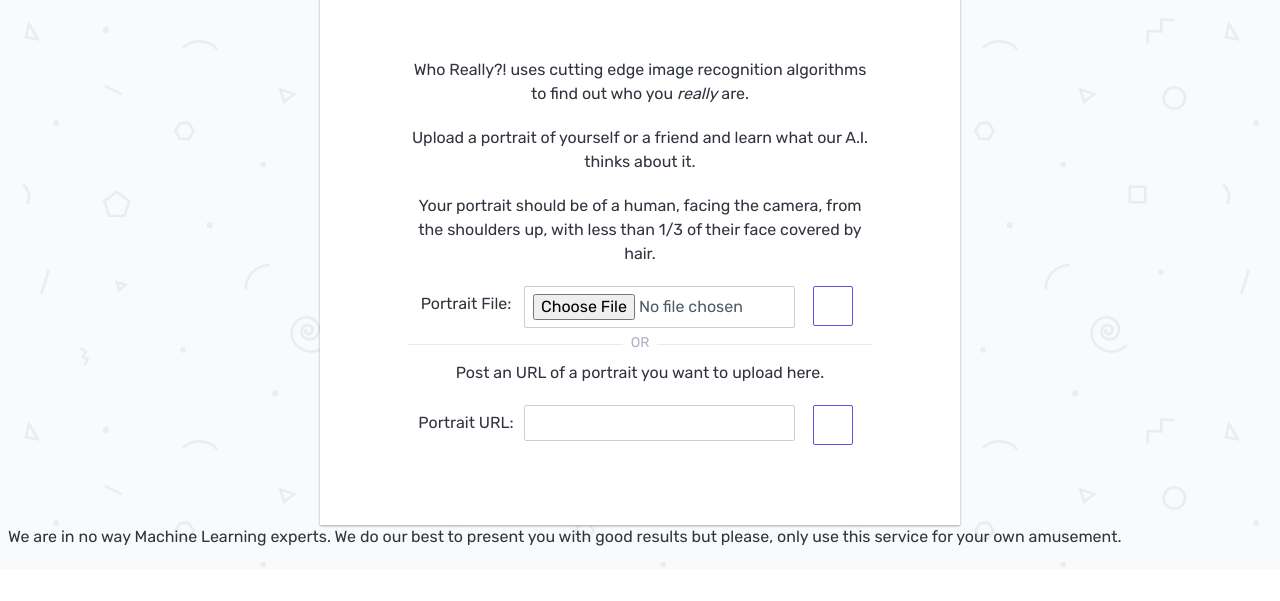
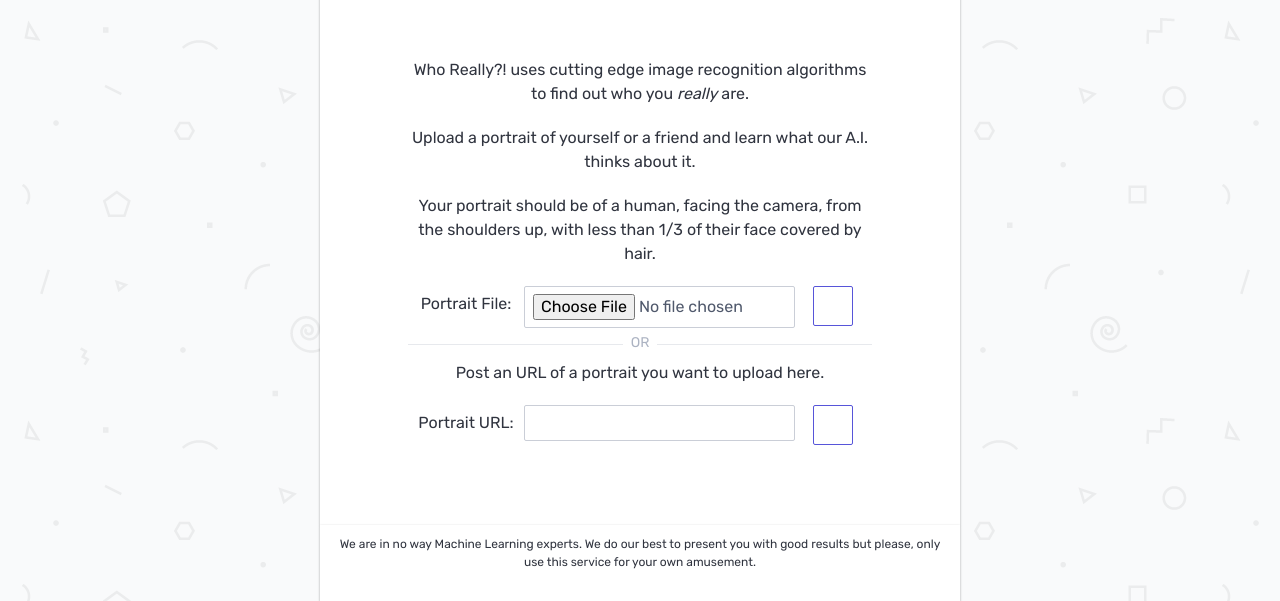
Before and after one commit to jonasmerlin/who-really-website, a website built with webpack: page dist/index.html in a window 1280 px wide. Shown: the part 335-936 px from the top of the page. Before the commit the page ends 904 px from the top, so only its background shows below. Built offline with nearby package versions, Linux system fonts and the light colour scheme; some icons are missing; files whose address does not match are found by name.

Commit message:
added disclaimer styling

```diff
--- a/dist/assets/css/mainpage.css
+++ b/dist/assets/css/mainpage.css
@@ -15,3 +15,8 @@
 .mid-part {
   margin: 80;
 }
+
+#footer-content {
+  font-size: 0.75em;
+  padding: 10;
+}
--- a/dist/index.html
+++ b/dist/index.html
@@ -71,9 +71,13 @@
         </div>
 
          <footer>
-             <div>
-                <p>We are in no way Machine Learning experts. We do our best to present you with good results but please, only use this service for your own amusement.</p>
-             </div>
+            <div class="columns">
+                <div class="column col-6 col-mx-auto mid-part-container">
+                    <p id="footer-content">
+                        We are in no way Machine Learning experts. We do our best to present you with good results but please, only use this service for your own amusement.
+                    </p>
+                </div>
+            </div>
          </footer>
     </div>
 
```
